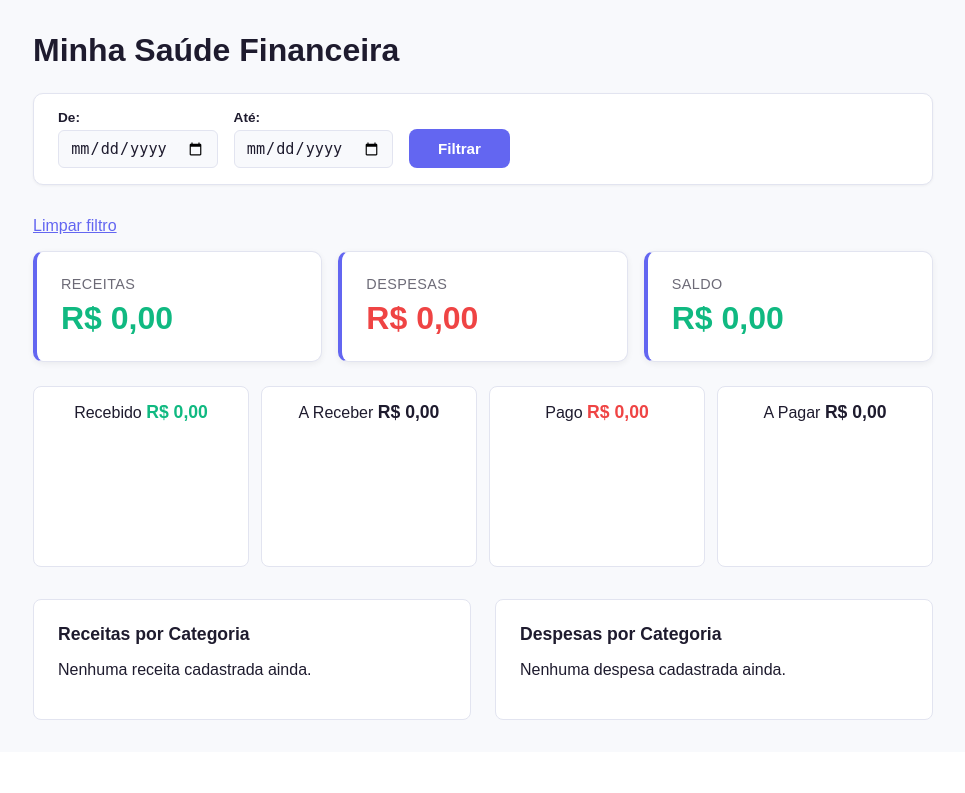
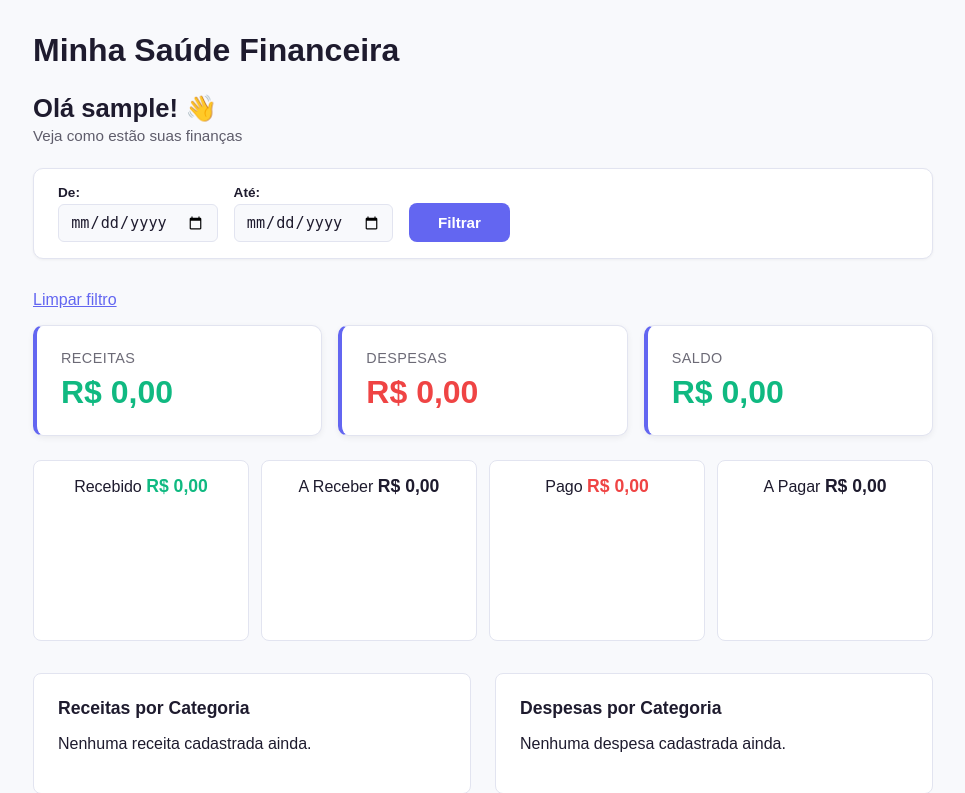
Before and after one commit to ReneBerredo/Controle-Financeiro, a Django app: page /financas/ in a window 1280 px wide. Shown: the part 138-931 px from the top of the page, without its empty margins (157-1122 px from the left). Before the commit the page ends 858 px from the top, so only its background shows below. Run offline with Django 5.2, Linux system fonts and the light colour scheme; the visitor is signed in with stand-in values (Sample User, id 1); data that the repository does not hold is empty.

Commit message:
Adicionado a saudacao personalizada com o nome do usuario no dashboard

```diff
--- a/financas/templates/financas/dashboard.html
+++ b/financas/templates/financas/dashboard.html
@@ -4,6 +4,11 @@
 
 {% block conteudo %}
     <h1>Minha Saúde Financeira</h1>
+
+    <div class="saudacao">
+        <p>Olá {{ request.user.username }}! 👋</p>
+        <p>Veja como estão suas finanças</p>
+    </div>
 
     <form method="get" class="form-filtro">
         <div>
--- a/static/css/style.css
+++ b/static/css/style.css
@@ -421,3 +421,36 @@ button[type="submit"]:disabled {
 .barra-receita {
     background-color: var(--cor-sucesso);
 }
+
+.saudacao {
+    margin-bottom: 1.5rem;
+}
+
+.saudacao p:first-child {
+    font-size: 1.6rem;
+    font-weight: 700;
+    margin: 0 0 0.2rem 0;
+}
+
+.saudacao p:last-child {
+    color: var(--cor-texto);
+    opacity: 0.7;
+    margin: 0;
+    font-size: 0.95rem;
+}
+.saudacao {
+    margin-bottom: 1.5rem;
+}
+
+.saudacao p:first-child {
+    font-size: 1.6rem;
+    font-weight: 700;
+    margin: 0 0 0.2rem 0;
+}
+
+.saudacao p:last-child {
+    color: var(--cor-texto);
+    opacity: 0.7;
+    margin: 0;
+    font-size: 0.95rem;
+}
```
